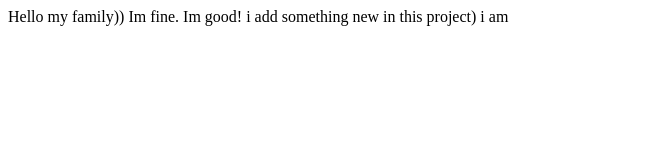
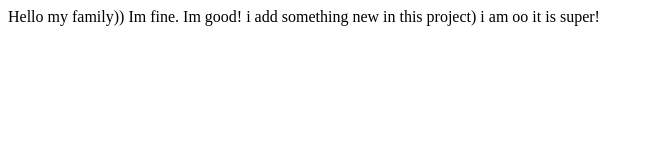
Before and after one commit to Anastasia21011992/test2, a plain HTML site: page index.html in a window 1280 px wide. Shown: the whole page, without its empty margins (0-653 px from the left). Drawn offline with Linux system fonts and the light colour scheme.

Commit message:
изменил некоторые строчки

```diff
--- a/index.html
+++ b/index.html
@@ -14,6 +14,8 @@
     Im good!
     i add something new in this project)
     i am
+    oo it is super!
+
 
 </body>
 
```
